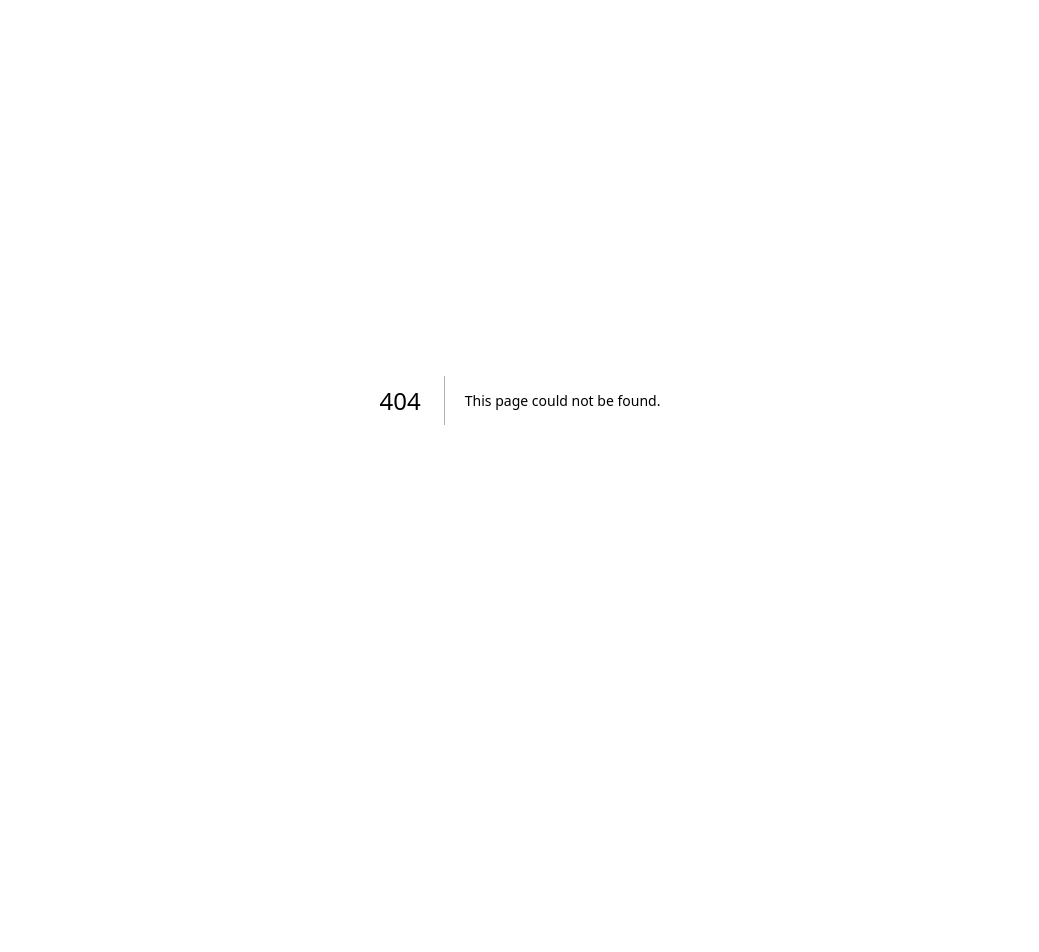
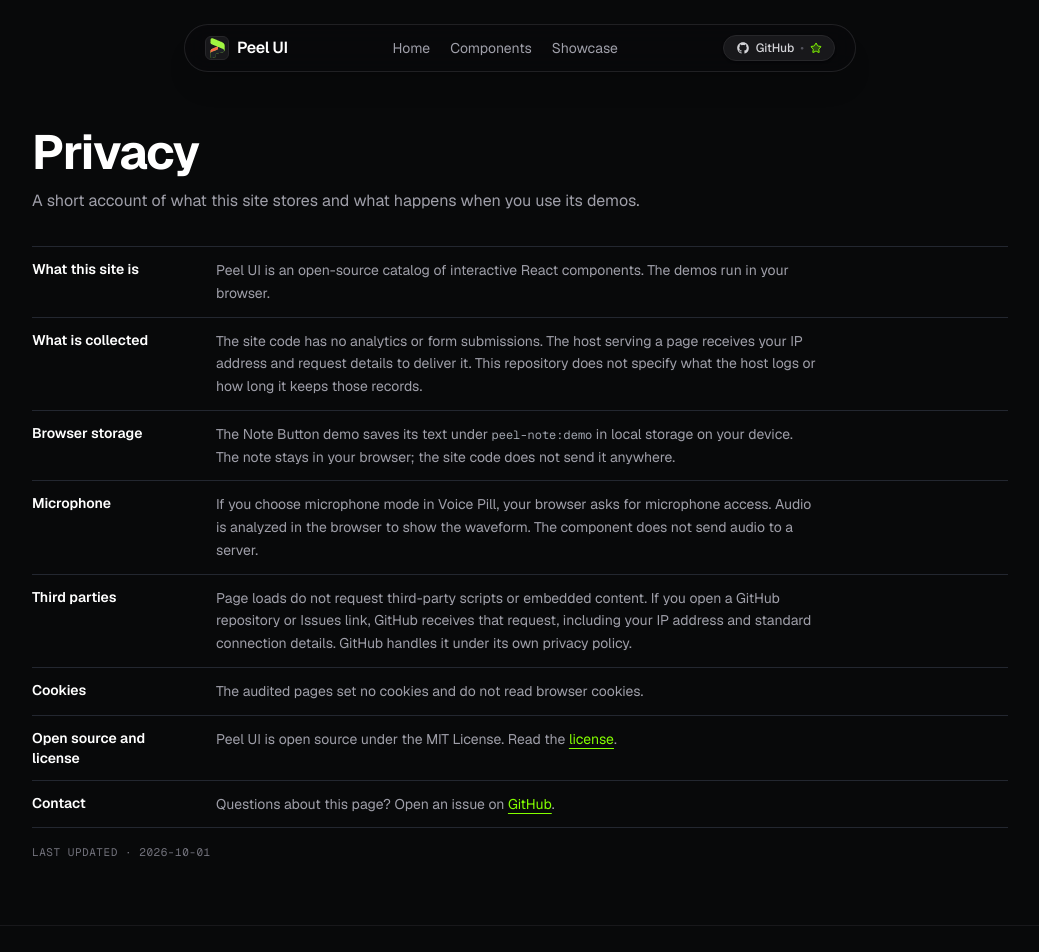
Before and after one commit to Killersumit/peel-ui, a Next.js app: page /privacy in a window 1280 px wide. Before the commit this address had no page. Shown: the top 952 px of the page, without its empty margins (120-1159 px from the left). Before the commit the page ends 800 px from the top, so only its background shows below. Built offline with nearby package versions, Linux system fonts and the light colour scheme.

Commit message:
feat: add privacy page and footer links

```diff
--- /dev/null
+++ b/src/app/privacy/page.tsx
@@ -0,0 +1,131 @@
+import type { Metadata } from "next";
+import { Footer } from "@/components/navigation/footer";
+import { Navbar } from "@/components/navigation/navbar";
+
+export const metadata: Metadata = {
+  title: "Privacy",
+  description:
+    "How Peel UI handles browser storage, microphone audio, and external links.",
+  alternates: {
+    canonical: "/privacy",
+  },
+};
+
+export default function PrivacyPage() {
+  return (
+    <div className="relative flex min-h-screen flex-col bg-[#08090a] text-[#f5f5f7]">
+      <Navbar />
+
+      <main className="mx-auto w-full max-w-5xl flex-1 px-4 pb-16 pt-32 sm:px-6">
+        <header className="mb-8 max-w-3xl">
+          <h1 className="text-4xl font-bold tracking-tight text-white sm:text-5xl">
+            Privacy
+          </h1>
+          <p className="mt-3 max-w-[65ch] text-sm leading-relaxed text-zinc-400 sm:text-base">
+            A short account of what this site stores and what happens when you
+            use its demos.
+          </p>
+        </header>
+
+        <div className="border-t border-[#232730]">
+          <section className="grid grid-cols-1 gap-2 border-b border-[#232730] py-3 sm:grid-cols-[10rem_minmax(0,1fr)] sm:gap-6">
+            <h2 className="text-sm font-semibold text-white">What this site is</h2>
+            <p className="max-w-[65ch] text-sm leading-relaxed text-zinc-400">
+              Peel UI is an open-source catalog of interactive React
+              components. The demos run in your browser.
+            </p>
+          </section>
+
+          <section className="grid grid-cols-1 gap-2 border-b border-[#232730] py-3 sm:grid-cols-[10rem_minmax(0,1fr)] sm:gap-6">
+            <h2 className="text-sm font-semibold text-white">What is collected</h2>
+            <p className="max-w-[65ch] text-sm leading-relaxed text-zinc-400">
+              The site code has no analytics or form submissions. The host
+              serving a page receives your IP address and request details to
+              deliver it. This repository does not specify what the host logs
+              or how long it keeps those records.
+            </p>
+          </section>
+
+          <section className="grid grid-cols-1 gap-2 border-b border-[#232730] py-3 sm:grid-cols-[10rem_minmax(0,1fr)] sm:gap-6">
+            <h2 className="text-sm font-semibold text-white">Browser storage</h2>
+            <p className="max-w-[65ch] text-sm leading-relaxed text-zinc-400">
+              The Note Button demo saves its text under{" "}
+              <code className="font-mono text-xs text-[#9ea3ad]">
+                peel-note:demo
+              </code>{" "}
+              in local storage on your device. The note stays in your browser;
+              the site code does not send it anywhere.
+            </p>
+          </section>
+
+          <section className="grid grid-cols-1 gap-2 border-b border-[#232730] py-3 sm:grid-cols-[10rem_minmax(0,1fr)] sm:gap-6">
+            <h2 className="text-sm font-semibold text-white">Microphone</h2>
+            <p className="max-w-[65ch] text-sm leading-relaxed text-zinc-400">
+              If you choose microphone mode in Voice Pill, your browser asks
+              for microphone access. Audio is analyzed in the browser to show
+              the waveform. The component does not send audio to a server.
+            </p>
+          </section>
+
+          <section className="grid grid-cols-1 gap-2 border-b border-[#232730] py-3 sm:grid-cols-[10rem_minmax(0,1fr)] sm:gap-6">
+            <h2 className="text-sm font-semibold text-white">Third parties</h2>
+            <p className="max-w-[65ch] text-sm leading-relaxed text-zinc-400">
+              Page loads do not request third-party scripts or embedded
+              content. If you open a GitHub repository or Issues link, GitHub
+              receives that request, including your IP address and standard
+              connection details. GitHub handles it under its own privacy
+              policy.
+            </p>
+          </section>
+
+          <section className="grid grid-cols-1 gap-2 border-b border-[#232730] py-3 sm:grid-cols-[10rem_minmax(0,1fr)] sm:gap-6">
+            <h2 className="text-sm font-semibold text-white">Cookies</h2>
+            <p className="max-w-[65ch] text-sm leading-relaxed text-zinc-400">
+              The audited pages set no cookies and do not read browser cookies.
+            </p>
+          </section>
+
+          <section className="grid grid-cols-1 gap-2 border-b border-[#232730] py-3 sm:grid-cols-[10rem_minmax(0,1fr)] sm:gap-6">
+            <h2 className="text-sm font-semibold text-white">
+              Open source and license
+            </h2>
+            <p className="max-w-[65ch] text-sm leading-relaxed text-zinc-400">
+              Peel UI is open source under the MIT License. Read the{" "}
+              <a
+                href="https://github.com/Killersumit/peel-ui/blob/main/LICENSE"
+                target="_blank"
+                rel="noreferrer"
+                className="text-[#84ff00] underline underline-offset-4 hover:text-white"
+              >
+                license
+              </a>
+              .
+            </p>
+          </section>
+
+          <section className="grid grid-cols-1 gap-2 border-b border-[#232730] py-3 sm:grid-cols-[10rem_minmax(0,1fr)] sm:gap-6">
+            <h2 className="text-sm font-semibold text-white">Contact</h2>
+            <p className="max-w-[65ch] text-sm leading-relaxed text-zinc-400">
+              Questions about this page? Open an issue on{" "}
+              <a
+                href="https://github.com/Killersumit/peel-ui/issues"
+                target="_blank"
+                rel="noreferrer"
+                className="text-[#84ff00] underline underline-offset-4 hover:text-white"
+              >
+                GitHub
+              </a>
+              .
+            </p>
+          </section>
+        </div>
+
+        <p className="mt-4 font-mono text-[11px] tracking-wider text-zinc-500">
+          LAST UPDATED · 2026-10-01
+        </p>
+      </main>
+
+      <Footer />
+    </div>
+  );
+}
--- a/src/app/sitemap.ts
+++ b/src/app/sitemap.ts
@@ -18,6 +18,12 @@ export default function sitemap(): MetadataRoute.Sitemap {
       changeFrequency: "daily",
       priority: 0.9,
     },
+    {
+      url: `${BASE_URL}/privacy`,
+      lastModified,
+      changeFrequency: "yearly",
+      priority: 0.4,
+    },
   ];
 
   const componentRoutes: MetadataRoute.Sitemap = ALL_COMPONENTS.map(
--- a/src/components/navigation/footer.tsx
+++ b/src/components/navigation/footer.tsx
@@ -87,6 +87,23 @@ export function Footer() {
           </div>
         </div>
 
+        <nav
+          aria-label="Legal"
+          className="flex items-center gap-4 border-t border-zinc-900 pt-4 font-mono text-[10px] text-zinc-400"
+        >
+          <Link href="/privacy" className="transition-colors hover:text-white">
+            Privacy
+          </Link>
+          <a
+            href="https://github.com/Killersumit/peel-ui/blob/main/LICENSE"
+            target="_blank"
+            rel="noreferrer"
+            className="transition-colors hover:text-white"
+          >
+            License
+          </a>
+        </nav>
+
         {/* ── Row 2: Sub-Floor Metadata ── */}
         <div className="flex items-center justify-between pt-4 border-t border-zinc-900 font-mono text-[10px] text-zinc-400">
           <span>Peel UI · Tactile Primitives</span>
```
Also changed, not shown: 1 other file (tests, documents, lock files or other folders).
